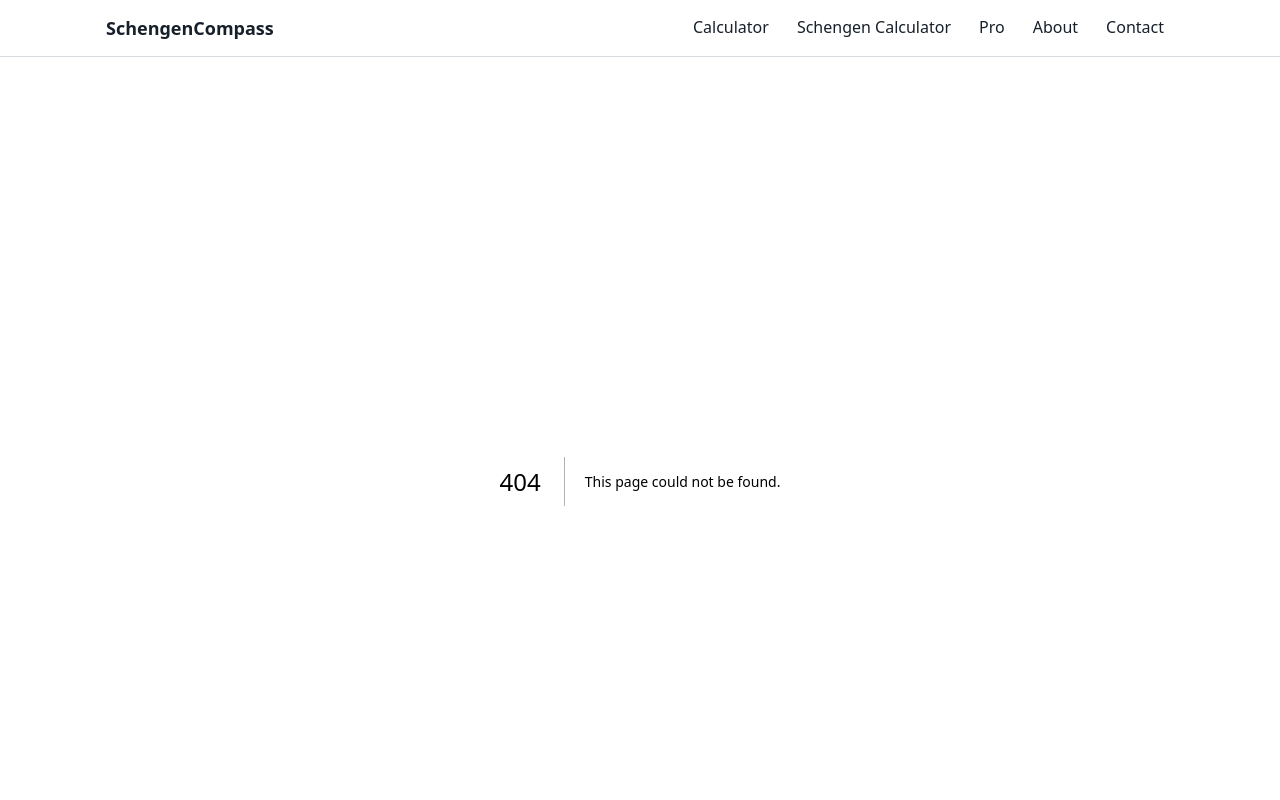
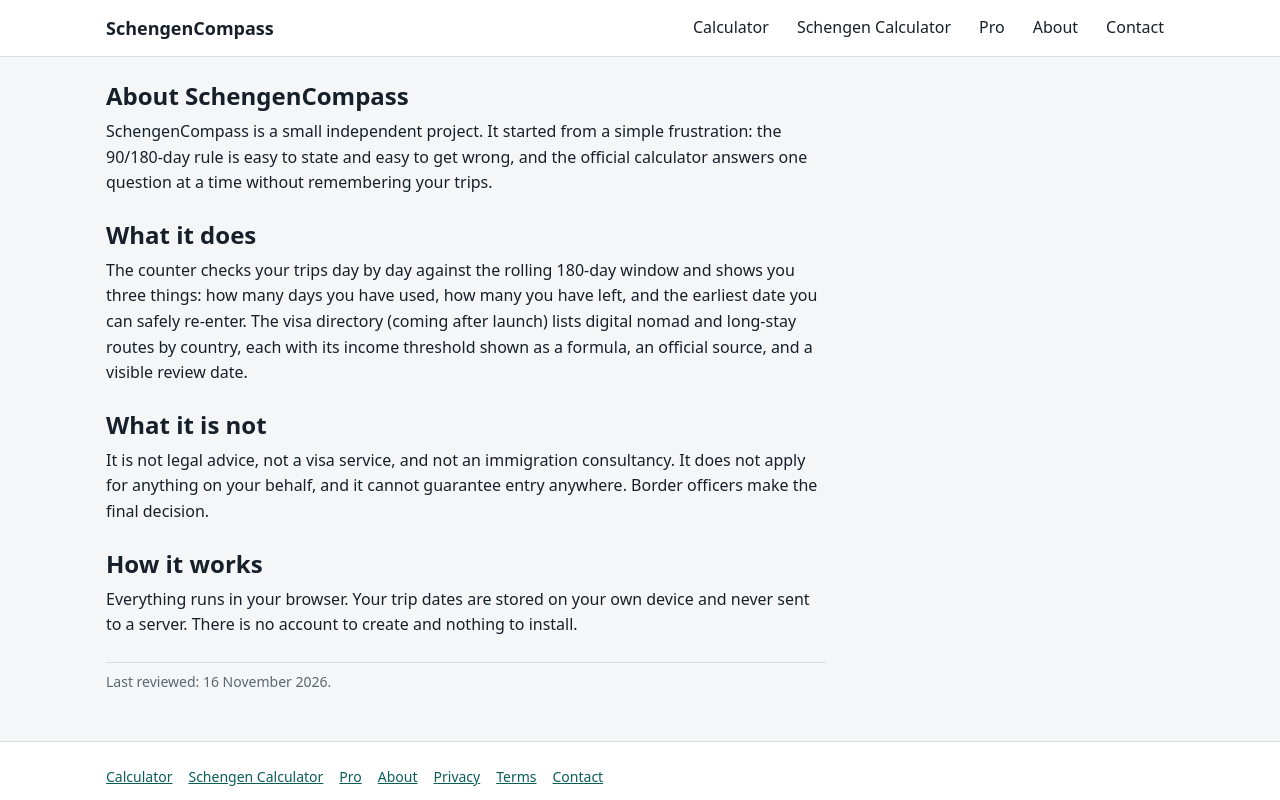
Before and after one commit to Ch-israr/schengencompass, a Next.js app: page /about in a window 1280 px wide. Before the commit this address had no page. Shown: the top 800 px of the page. Built offline with nearby package versions, Linux system fonts and the light colour scheme.

Commit message:
Phase 1: add app/about/page.tsx

```diff
--- /dev/null
+++ b/app/about/page.tsx
@@ -0,0 +1,47 @@
+import type { Metadata } from "next";
+
+export const metadata: Metadata = {
+  title: "About",
+  description:
+    "About SchengenCompass: a free, correct Schengen 90/180-day calculator and nomad visa directory.",
+  alternates: { canonical: "https://schengencompass.com/about/" },
+};
+
+export default function AboutPage() {
+  return (
+    <article className="prose">
+      <h1>About SchengenCompass</h1>
+      <p>
+        SchengenCompass is a small independent project. It started from a
+        simple frustration: the 90/180-day rule is easy to state and easy to
+        get wrong, and the official calculator answers one question at a time
+        without remembering your trips.
+      </p>
+      <h2>What it does</h2>
+      <p>
+        The counter checks your trips day by day against the rolling 180-day
+        window and shows you three things: how many days you have used, how
+        many you have left, and the earliest date you can safely re-enter. The
+        visa directory (coming after launch) lists digital nomad and long-stay
+        routes by country, each with its income threshold shown as a formula,
+        an official source, and a visible review date.
+      </p>
+      <h2>What it is not</h2>
+      <p>
+        It is not legal advice, not a visa service, and not an immigration
+        consultancy. It does not apply for anything on your behalf, and it
+        cannot guarantee entry anywhere. Border officers make the final
+        decision.
+      </p>
+      <h2>How it works</h2>
+      <p>
+        Everything runs in your browser. Your trip dates are stored on your
+        own device and never sent to a server. There is no account to create
+        and nothing to install.
+      </p>
+      <p className="disclaimer">
+        Last reviewed: 16 November 2026.
+      </p>
+    </article>
+  );
+}
```
